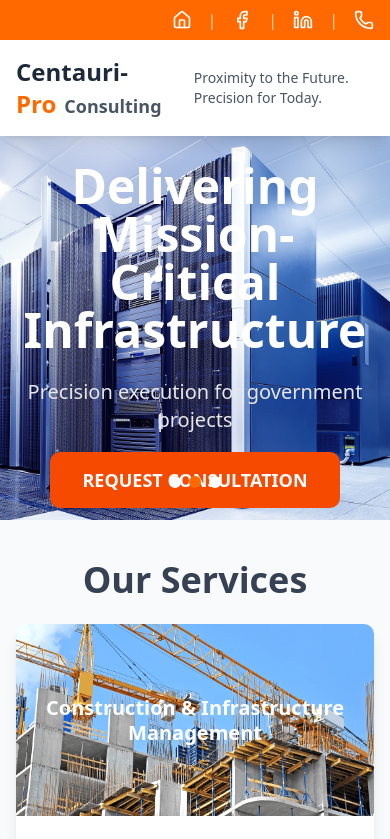
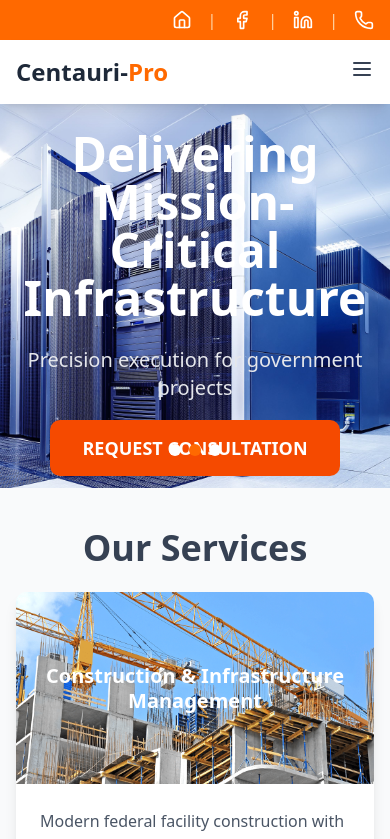
Before and after one commit to nexdyne/Stratra-Dynamics-L.L.C, a React (Vite) app: page / in a window 390 px wide. Shown: the top 839 px of the page. Built offline with nearby package versions, Linux system fonts and the light colour scheme.

Commit message:
Add responsive hamburger menu navigation for mobile devices

```diff
--- a/src/App.jsx
+++ b/src/App.jsx
@@ -1,4 +1,4 @@
-import React from 'react';
+import React, { useState } from 'react';
 import { BrowserRouter as Router, Routes, Route, Link } from 'react-router-dom';
 import {
   Home,
@@ -6,7 +6,9 @@ import {
   Linkedin,
   Phone,
   Mail,
-  MapPin
+  MapPin,
+  Menu,
+  X
 } from 'lucide-react';
 import './App.css';
 import ScrollToTop from './components/ScrollToTop';
@@ -32,6 +34,16 @@ import ContactPage from './pages/ContactPage';
 
 // Main App Component with Navigation
 const App = () => {
+  const [isMobileMenuOpen, setIsMobileMenuOpen] = useState(false);
+
+  const toggleMobileMenu = () => {
+    setIsMobileMenuOpen(!isMobileMenuOpen);
+  };
+
+  const closeMobileMenu = () => {
+    setIsMobileMenuOpen(false);
+  };
+
   return (
     <Router>
       <ScrollToTop />
@@ -63,17 +75,17 @@ const App = () => {
             <div className="flex justify-between items-center py-4">
               {/* Logo - Positioned to the left */}
               <div className="flex items-center">
-                <Link to="/" className="text-2xl font-bold">
+                <Link to="/" className="text-2xl font-bold" onClick={closeMobileMenu}>
                   <span className="text-gray-800">Centauri-</span>
                   <span className="text-orange-500">Pro</span>
-                  <span className="text-gray-600 text-lg ml-2">Consulting</span>
+                  <span className="text-gray-600 text-lg ml-2 hidden sm:inline">Consulting</span>
                 </Link>
-                <div className="ml-4 text-sm text-gray-600">
+                <div className="ml-4 text-sm text-gray-600 hidden lg:block">
                   Proximity to the Future. Precision for Today.
                 </div>
               </div>
 
-              {/* Navigation Links */}
+              {/* Desktop Navigation Links */}
               <div className="hidden md:flex items-center space-x-8">
                 <Link to="/#services" className="text-gray-700 hover:text-orange-600 font-medium transition-colors">
                   Services
@@ -94,7 +106,72 @@ const App = () => {
                   Contact
                 </Link>
               </div>
+
+              {/* Mobile Hamburger Menu Button */}
+              <div className="md:hidden">
+                <button
+                  onClick={toggleMobileMenu}
+                  className="text-gray-700 hover:text-orange-600 focus:outline-none focus:text-orange-600 transition-colors"
+                  aria-label="Toggle mobile menu"
+                >
+                  {isMobileMenuOpen ? (
+                    <X className="w-6 h-6" />
+                  ) : (
+                    <Menu className="w-6 h-6" />
+                  )}
+                </button>
             </div>
+            </div>
+
+            {/* Mobile Navigation Menu */}
+            {isMobileMenuOpen && (
+              <div className="md:hidden">
+                <div className="px-2 pt-2 pb-3 space-y-1 bg-white border-t border-gray-200">
+                  <Link
+                    to="/#services"
+                    className="block px-3 py-2 text-gray-700 hover:text-orange-600 hover:bg-gray-50 font-medium transition-colors rounded-md"
+                    onClick={closeMobileMenu}
+                  >
+                    Services
+                  </Link>
+                  <Link
+                    to="/projects"
+                    className="block px-3 py-2 text-gray-700 hover:text-orange-600 hover:bg-gray-50 font-medium transition-colors rounded-md"
+                    onClick={closeMobileMenu}
+                  >
+                    Projects
+                  </Link>
+                  <Link
+                    to="/about"
+                    className="block px-3 py-2 text-gray-700 hover:text-orange-600 hover:bg-gray-50 font-medium transition-colors rounded-md"
+                    onClick={closeMobileMenu}
+                  >
+                    About
+                  </Link>
+                  <Link
+                    to="/news"
+                    className="block px-3 py-2 text-gray-700 hover:text-orange-600 hover:bg-gray-50 font-medium transition-colors rounded-md"
+                    onClick={closeMobileMenu}
+                  >
+                    News
+                  </Link>
+                  <Link
+                    to="/careers"
+                    className="block px-3 py-2 text-gray-700 hover:text-orange-600 hover:bg-gray-50 font-medium transition-colors rounded-md"
+                    onClick={closeMobileMenu}
+                  >
+                    Careers
+                  </Link>
+                  <Link
+                    to="/contact"
+                    className="block px-3 py-2 text-gray-700 hover:text-orange-600 hover:bg-gray-50 font-medium transition-colors rounded-md"
+                    onClick={closeMobileMenu}
+                  >
+                    Contact
+                  </Link>
+                </div>
+              </div>
+            )}
           </div>
         </nav>
 
```
